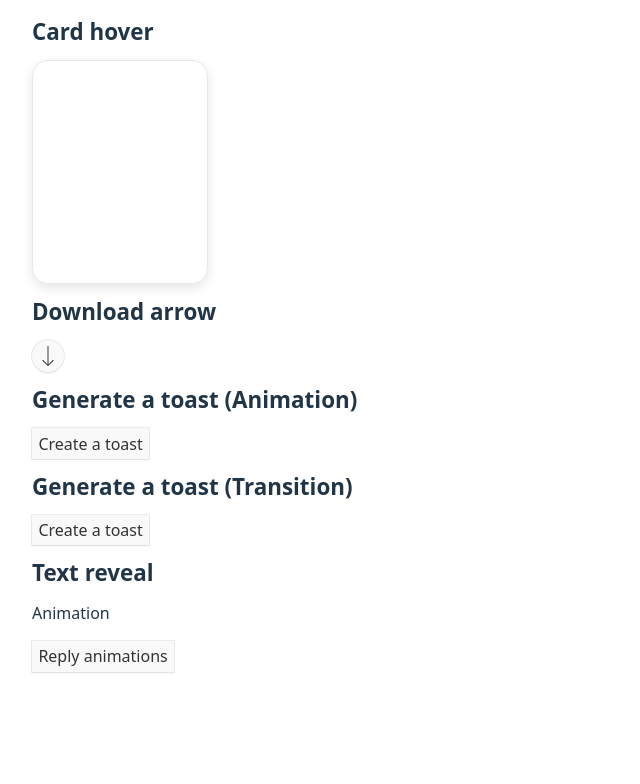
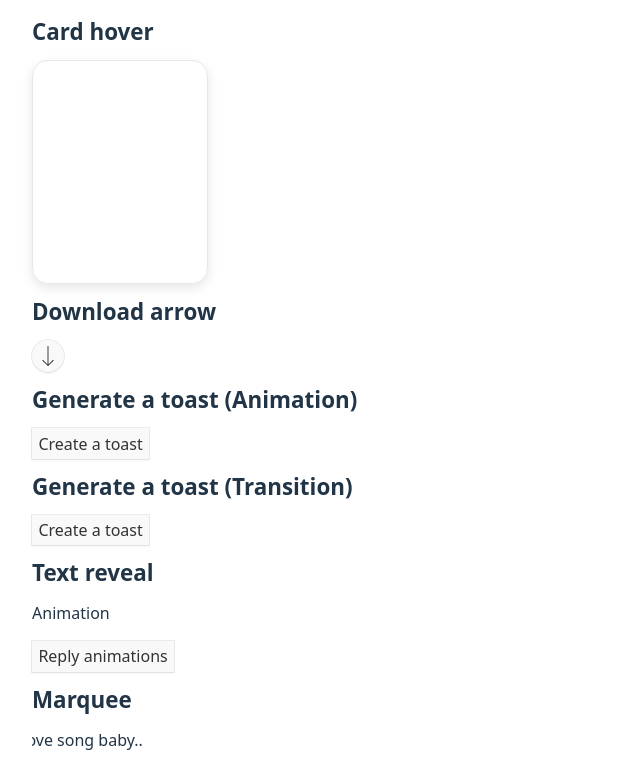
Before and after one commit to vsashyn/animations-dev, a React (Vite) app: page / in a window 1280 px wide. Shown: the part 642-1426 px from the top of the page, without its empty margins (0-640 px from the left). Before the commit the page ends 1346 px from the top, so only its background shows below. Built offline with nearby package versions, Linux system fonts and the light colour scheme.

Commit message:
Add Marquee

```diff
--- a/src/App.tsx
+++ b/src/App.tsx
@@ -6,6 +6,7 @@ import { StackedComponent } from "./StackedComponent";
 import ToastAnimated from "./components/ToastAnimated";
 import ToastTransitioned from "./components/ToastTransitioned";
 import TextReveal from "./components/TextReveal";
+import { Marquee } from "./components/Marquee";
 
 function App() {
   const [overlay, setOverlay] = useState(false);
@@ -137,6 +138,8 @@ function App() {
       <ToastTransitioned></ToastTransitioned>
       <h2 className="font-bold">Text reveal</h2>
       <TextReveal></TextReveal>
+      <h2 className="font-bold">Marquee</h2>
+      <Marquee></Marquee>
     </>
   );
 }
--- /dev/null
+++ b/src/components/Marquee.css
@@ -0,0 +1,25 @@
+.wrap {
+    width: 50%;
+    height: 1.5rem;
+    position: relative;
+    overflow: hidden;
+}
+.wrap:hover {
+    .content {
+        animation-play-state: paused;
+    }
+}
+.content {
+    position: absolute;
+    animation: marquee 5s linear;
+    animation-iteration-count: infinite;
+}
+
+@keyframes marquee {
+    from {
+        transform: translateX(-100%);
+    }
+    to {
+        transform: translateX(300%);
+    }
+}
--- /dev/null
+++ b/src/components/Marquee.tsx
@@ -0,0 +1,9 @@
+import './Marquee.css'
+
+export const Marquee = () => {
+    return (
+        <div className="wrap">
+            <div className='content'>Love me like a love song baby..</div>
+        </div>
+    )
+}
```
